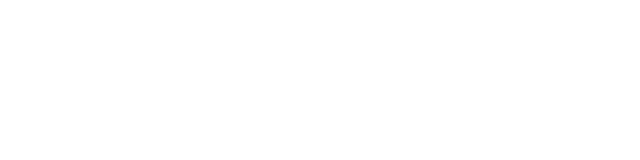
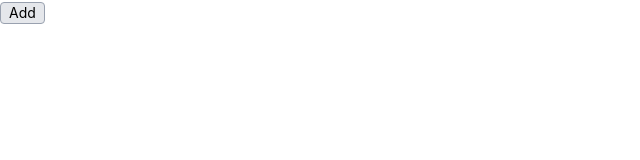
Before and after one commit to yiwenwangANU/playround_react, a React (Vite) app: page / in a window 1280 px wide. Before the commit this address had no page. Shown: the top 160 px of the page, without its empty margins (0-640 px from the left). Built offline with nearby package versions, Linux system fonts and the light colour scheme.

Commit message:
add progress bar

```diff
--- a/src/App.tsx
+++ b/src/App.tsx
@@ -1,7 +1,9 @@
 import { Routes, Route } from "react-router";
+import ProgressBarPage from "./pages/ProgressBarPage/ProgressBarPage";
 
 const App = () => (
   <Routes>
+    <Route index element={<ProgressBarPage />} />
   </Routes>
 );
 
--- /dev/null
+++ b/src/pages/ProgressBarPage/ProgressBarPage.tsx
@@ -0,0 +1,21 @@
+import { useState, type FC } from "react";
+import ProgressBar from "./components/ProgressBar";
+
+const ProgressBarPage: FC = () => {
+  const [num, setNum] = useState<number>(0);
+  return (
+    <>
+      {Array.from({ length: num }, () => (
+        <ProgressBar />
+      ))}
+      <button
+        className="py-1/2 cursor-pointer rounded border border-gray-400 bg-gray-200 px-2 text-sm"
+        onClick={() => setNum((prev) => prev + 1)}
+      >
+        Add
+      </button>
+    </>
+  );
+};
+
+export default ProgressBarPage;
--- /dev/null
+++ b/src/pages/ProgressBarPage/components/ProgressBar/ProgressBar.tsx
@@ -0,0 +1,21 @@
+import { useEffect, useState, type FC } from "react";
+import clsx from "clsx";
+
+const ProgressBar: FC = () => {
+  const [active, setActive] = useState<boolean>(false);
+  useEffect(() => setActive(true), []);
+
+  return (
+    <div className="my-2 h-2 w-full bg-gray-200">
+      <div
+        className={clsx(
+          "h-2 bg-green-800 transition-[width] duration-2000",
+          { "w-full": active },
+          { "w-0": !active },
+        )}
+      />
+    </div>
+  );
+};
+
+export default ProgressBar;
--- /dev/null
+++ b/src/pages/ProgressBarPage/components/ProgressBar/index.ts
@@ -0,0 +1 @@
+export { default } from "./ProgressBar";
```
Also changed, not shown: src/pages/ProgressBarPage/index.ts (added).
